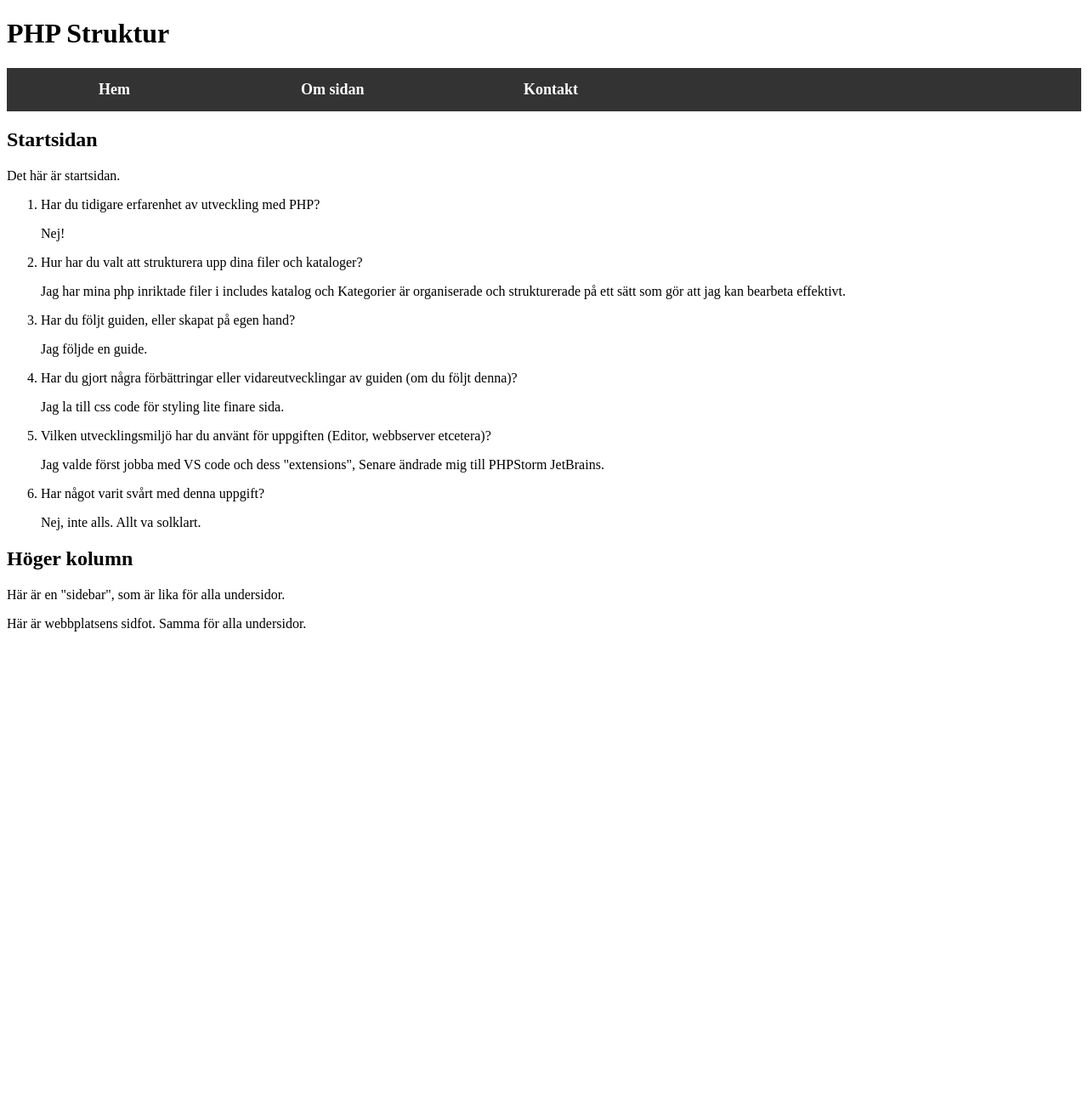
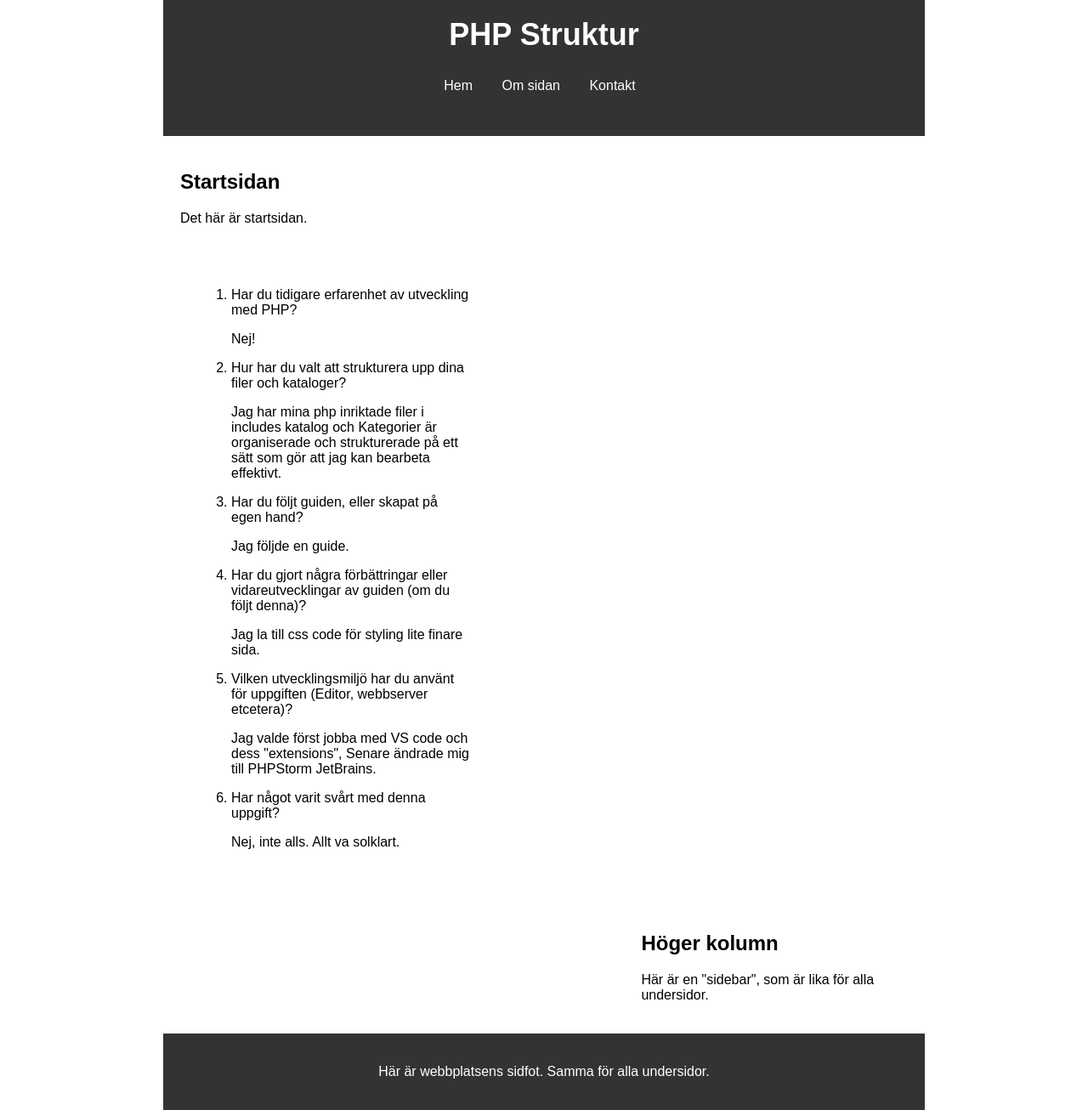
Before and after one commit to AMAN-ARABZADEH/Laboration-3-Webbprogrammering, a PHP site: page / in a window 1280 px wide. Shown: the whole page at 85% size. Before the commit the page ends 743 px from the top, so only its background shows below. Run offline with PHP 8.4, Linux system fonts and the light colour scheme.

Commit message:
This is first commits

```diff
--- /dev/null
+++ b/css/answer.css
@@ -0,0 +1,7 @@
+
+#answers {
+    padding: 20px;
+    width: 60%;
+    float: left;
+    margin-top: 20px;
+}
--- /dev/null
+++ b/css/footer.css
@@ -0,0 +1,8 @@
+
+#mainfooter {
+    clear: both;
+    background-color: #333;
+    color: #fff;
+    padding: 20px;
+    text-align: center;
+}
--- /dev/null
+++ b/css/leftcontant.css
@@ -0,0 +1,6 @@
+
+#leftcontent {
+    float: left;
+    width: 60%;
+    padding: 20px;
+}
--- a/css/navbar.css
+++ b/css/navbar.css
@@ -1,63 +1,51 @@
-nav#mainmenu {
-    width: 100%;
-    background-color: #333;
-    overflow: auto;
+body {
+    font-family: Arial, sans-serif;
+    margin: 0;
+    padding: 0;
 }
 
-nav#mainmenu ul {
-    margin: 0;
-    padding: 0;
-    list-style: none;
-    position: relative;
+#container {
+    max-width: 70vw;
+    margin: 0 auto;
+
 }
 
-nav#mainmenu ul li {
-    display: inline-block;
+#mainheader {
     background-color: #333;
-    width: 20%;
+    color: #fff;
+    padding: 20px;
     text-align: center;
 }
 
-nav#mainmenu ul ul {
-    display: none;
-    position: absolute;
-    top: 100%;
+#mainheader h1 {
+    margin: 0;
+    font-size: 36px;
 }
 
-nav#mainmenu ul li:hover > ul {
-    display: inherit;
+
+
+
+
+nav ul {
+    list-style: none;
+    margin: 0;
+    padding: 0;
 }
 
-nav#mainmenu ul ul ul {
-    left: 100%;
-    top: 0;
+nav li {
+    display: inline-block;
+    margin-right: 10px;
 }
 
-nav#mainmenu a {
+nav a {
     display: block;
-    padding: 15px;
+    padding: 10px;
+    background-color: #333;
     color: #fff;
-    font-size: 18px;
-    font-weight: bold;
     text-decoration: none;
 }
 
-@media (max-width: 600px) {
-    nav#mainmenu {
-        position: relative;
-    }
-
-    nav#mainmenu ul {
-        width: 100%;
-        display: none;
-    }
-
-    nav#mainmenu ul li {
-        width: 100%;
-        text-align: left;
-    }
-
-    nav#mainmenu a {
-        padding: 10px 15px;
-    }
+nav a:hover {
+    background-color: #fff;
+    color: #333;
 }
--- /dev/null
+++ b/css/sidebar.css
@@ -0,0 +1,5 @@
+#sidebar {
+    float: right;
+    width: 35%;
+    padding: 20px;
+}
--- a/includes/header.php
+++ b/includes/header.php
@@ -11,7 +11,10 @@ include("includes/config.php");
     <title><?=  $site_title . $divider . $page_title; ?></title>
     <meta charset="utf-8">
     <link rel="stylesheet" href="./css/navbar.css" type="text/css">
-
+    <link rel="stylesheet" href="./css/leftcontant.css" type="text/css">
+    <link rel="stylesheet" href="./css/answer.css" type="text/css">
+    <link rel="stylesheet" href="./css/sidebar.css" type="text/css">
+    <link rel="stylesheet" href="./css/footer.css" type="text/css">
 </head>
 <body>
 <div id="container">
--- a/includes/information.php
+++ b/includes/information.php
@@ -1,5 +1,6 @@
 <?php
 function showInformation() {
+    echo '<div id="container">';
     echo '<h1>Information</h1>';
     echo '<ul>';
     echo '  <li>Datum/klockslag: ' . date('Y-m-d H:i:s');
@@ -11,6 +12,7 @@ function showInformation() {
     echo '    User agent-sträng: ' . $_SERVER['HTTP_USER_AGENT'];
     echo '  </li>';
     echo '</ul>';
+    echo '</div>';
 }
 
 showInformation();
--- a/includes/mainmenu.php
+++ b/includes/mainmenu.php
@@ -1,4 +1,3 @@
 
 
-<body>
 <?php include 'includes/navbar.php'; ?>
--- a/includes/navbar.php
+++ b/includes/navbar.php
@@ -1,3 +1,4 @@
+<header id="mainheader">
     <nav id="mainmenu">
         <ul>
             <li><a href="index.php">Hem</a></li>
@@ -5,3 +6,4 @@
             <li><a href="kontakt.php">Kontakt</a></li>
         </ul>
     </nav>
+</header>
--- a/omsidan.php
+++ b/omsidan.php
@@ -9,7 +9,10 @@
     <title>Om sida</title>
 </head>
 <body>
-  <?php include 'includes/navbar.php'; ?>
+
+<div id="container">
+    <?php include 'includes/navbar.php'; ?>
+</div>
 
 </body>
 </html>
--- a/test.php
+++ b/test.php
@@ -3,7 +3,7 @@
 <head>
     <title>PHP - Struktur</title>
     <meta charset="utf-8">
-    <link rel="stylesheet" href="css/stilmall.css" type="text/css">
+    <link rel="stylesheet" href="./css/navbar.css" type="text/css">
 </head>
 <body>
 <div id="container">
```
Also changed, not shown: css/style.css (deleted, +0 -43 lines), kontakt.php (+4 -7 lines). Lines whose indentation alone changed are shown as unchanged.
